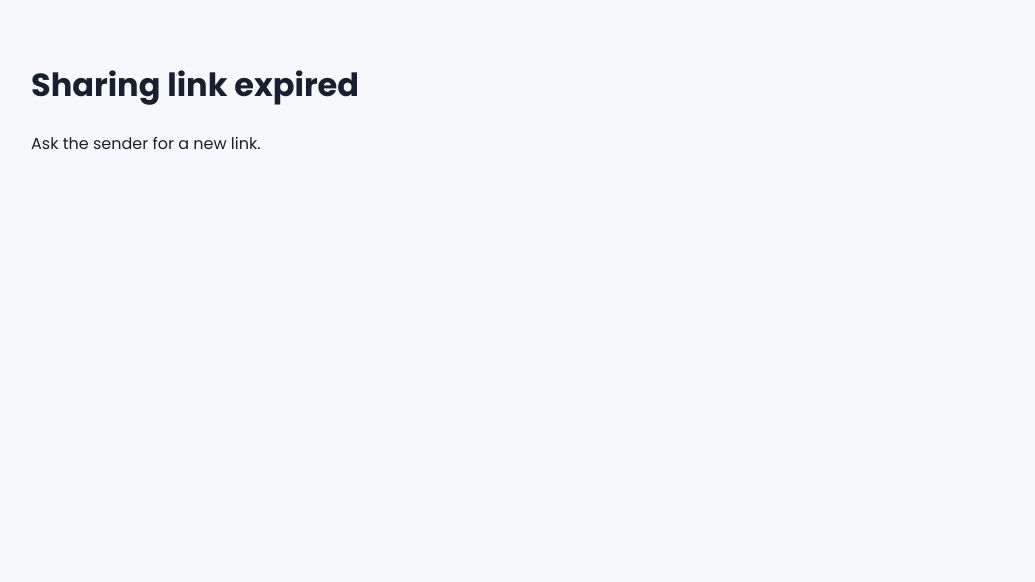
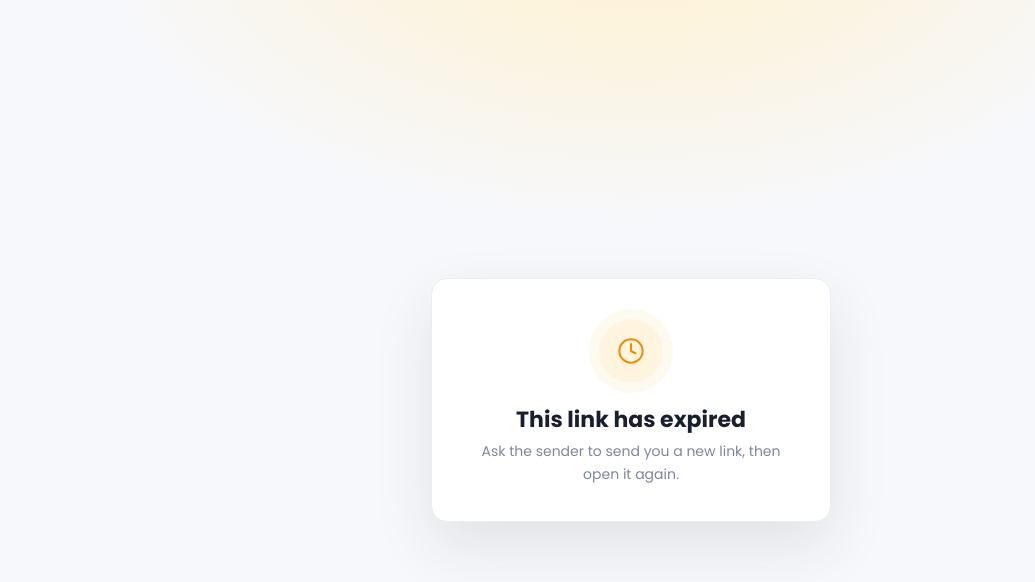
Before and after one commit to Bonheur2/ahantu, a Next.js app: page /share/1 in a window 1280 px wide. Shown: the top 582 px of the page, without its empty margins (9-1044 px from the left). Built offline with nearby package versions, Linux system fonts and the light colour scheme; no server answers; the database is empty.

Commit message:
upddating message please

```diff
--- a/app/globals.css
+++ b/app/globals.css
@@ -358,3 +358,8 @@ body, button, input, select, textarea { font-family:var(--font-poppins), Poppins
 
 .map-error { display:flex; flex-direction:column; align-items:center; justify-content:center; gap:12px; text-align:center; padding:24px; background:#f7f8fb; color:#667085; font-size:14px; }
 .map-error p { margin:0; max-width:340px; }
+
+/* ---------- Expired link page ---------- */
+.state-card { text-align:center; padding:40px 28px 36px; }
+.state-icon { width:64px; height:64px; border-radius:50%; background:#fff5df; color:#f28a00; display:grid; place-items:center; margin:0 auto 20px; box-shadow:0 0 0 10px #fffaf0; }
+.state-card .login-sub { margin:0 auto; max-width:300px; line-height:1.6; }
--- a/app/share/[token]/ShareClient.js
+++ b/app/share/[token]/ShareClient.js
@@ -27,7 +27,7 @@ export default function ShareClient({ token, name, orgName }) {
       if (res.status === 410) {
         wanted.current = false;
         halt();
-        setStatus("This link has expired. Sharing stopped.");
+        window.location.reload(); // the page now renders the "link expired" screen
       }
     } catch {
       setStatus("Connection problem - retrying...");
@@ -121,7 +121,7 @@ export default function ShareClient({ token, name, orgName }) {
   return (
     <main style={{ minHeight: "100vh", display: "grid", placeItems: "center", padding: 20 }}>
       <section className="unit-card" style={{ width: "min(520px,100%)", margin: 0 }}>
-        <div className="unit-header"><h1>Welcome, {name}</h1></div>
+        <div className="unit-header" style={{ justifyContent: "center", textAlign: "center" }}><h1>Welcome, {name}</h1></div>
         <div style={{ padding: 20, textAlign: "center" }}>
           <div className="consent" style={{ marginBottom: 16 }}>
             {orgName ? `${orgName} is asking for your location. ` : ""}Tap <b>Allow</b>
--- a/app/share/[token]/page.js
+++ b/app/share/[token]/page.js
@@ -1,21 +1,14 @@
 import { getPersonByToken } from "@/lib/people";
 import { getSettings } from "@/lib/settings";
+import LinkExpired from "@/components/LinkExpired";
 import ShareClient from "./ShareClient";
 
 export const dynamic = "force-dynamic";
-export const metadata = { title: "Location consent", robots: { index: false } };
+export const metadata = { title: "Location sharing", robots: { index: false } };
 
 export default async function SharePage({ params }) {
   const { token } = await params;
-  const person = await getPersonByToken(token);
-  if (!person) {
-    return (
-      <main style={{ padding: 40 }}>
-        <h1>Sharing link expired</h1>
-        <p>Ask the sender for a new link.</p>
-      </main>
-    );
-  }
-  const { orgName } = await getSettings();
+  const [person, { orgName }] = await Promise.all([getPersonByToken(token), getSettings()]);
+  if (!person) return <LinkExpired orgName={orgName} />;
   return <ShareClient token={token} name={person.name} orgName={orgName} />;
 }
--- /dev/null
+++ b/components/LinkExpired.js
@@ -0,0 +1,16 @@
+import { Clock } from "lucide-react";
+
+// Shown on /share/[token] when the link has expired, been renewed, or the person was removed.
+export default function LinkExpired({ orgName }) {
+  return (
+    <main className="login-wrap">
+      <section className="login-card state-card">
+        <div className="state-icon"><Clock size={28} strokeWidth={1.7} /></div>
+        <h1>This link has expired</h1>
+        <p className="login-sub">
+         Ask {orgName || "the sender"} to send you a new link, then open it again.
+        </p>
+      </section>
+    </main>
+  );
+}
```
